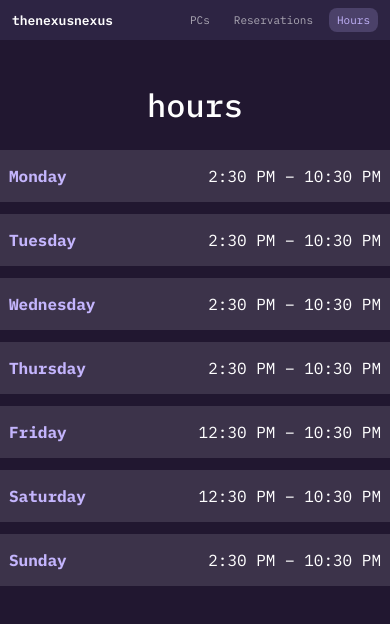
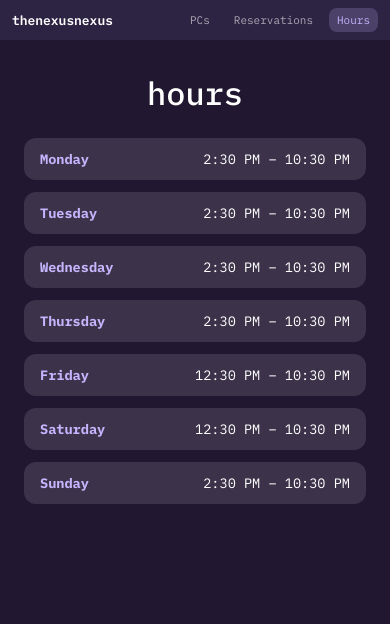
Before and after one commit to hannahbanllana/thenexusnexus, a React (Vite) app: page /hours in a window 390 px wide. Shown: the top 624 px of the page. Built offline with nearby package versions, Linux system fonts and the light colour scheme; no server answers.

Commit message:
mobile handling for hours page

```diff
--- a/src/pages/Hours.css
+++ b/src/pages/Hours.css
@@ -45,3 +45,19 @@
   color: #fff;
   opacity: 1;
 }
+
+@media (max-width: 600px) {
+  .hours-table {
+    width: calc(100vw - 48px);
+  }
+
+  .hours-row {
+    padding: 12px 16px;
+    font-size: 0.85rem;
+  }
+
+  .hours {
+    height: auto;
+    padding: 2rem 0;
+  }
+}
```
